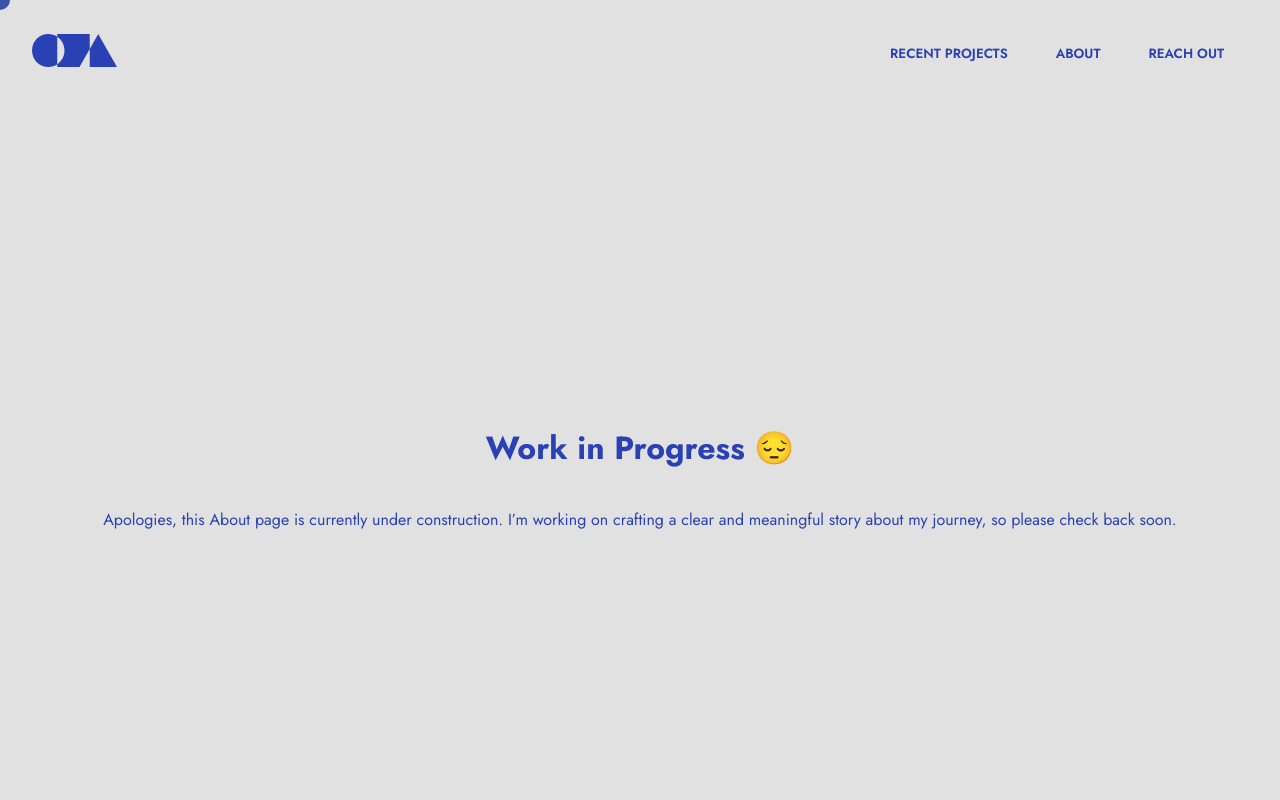
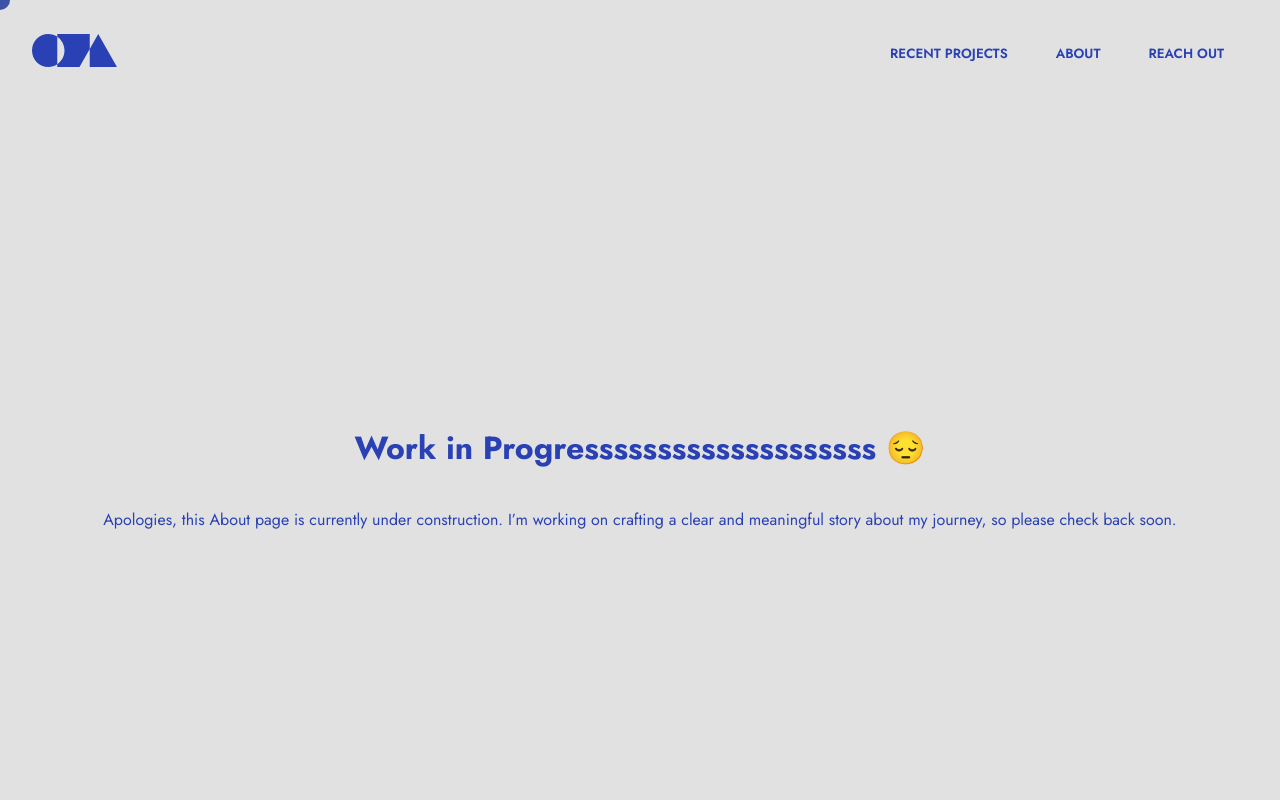
Before and after one commit to zkil27/ezekiel-portfolio, a React (Vite) app: page /#/about in a window 1280 px wide. Shown: the top 800 px of the page. Built offline with nearby package versions, Linux system fonts and the light colour scheme.

Commit message:
Update About page header to include additional characters in "Work in Progress"

```diff
--- a/src/pages/About.jsx
+++ b/src/pages/About.jsx
@@ -5,7 +5,7 @@ export function About() {
     return (
         <>
             <div className="projects-page">
-                <h1>Work in Progress 😔 </h1>
+                <h1>Work in Progressssssssssssssssssss 😔 </h1>
                 <p>Apologies, this About page is currently under construction. I’m working on crafting a clear and meaningful story about my journey, so please check back soon.</p>
             </div>
         </>
```
